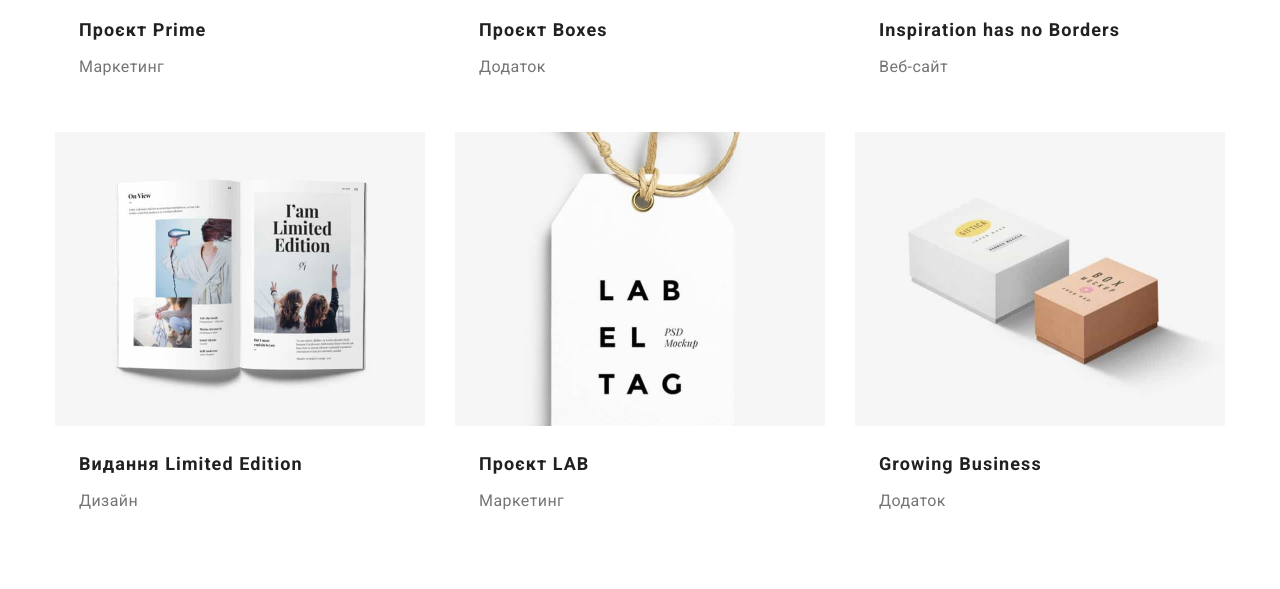
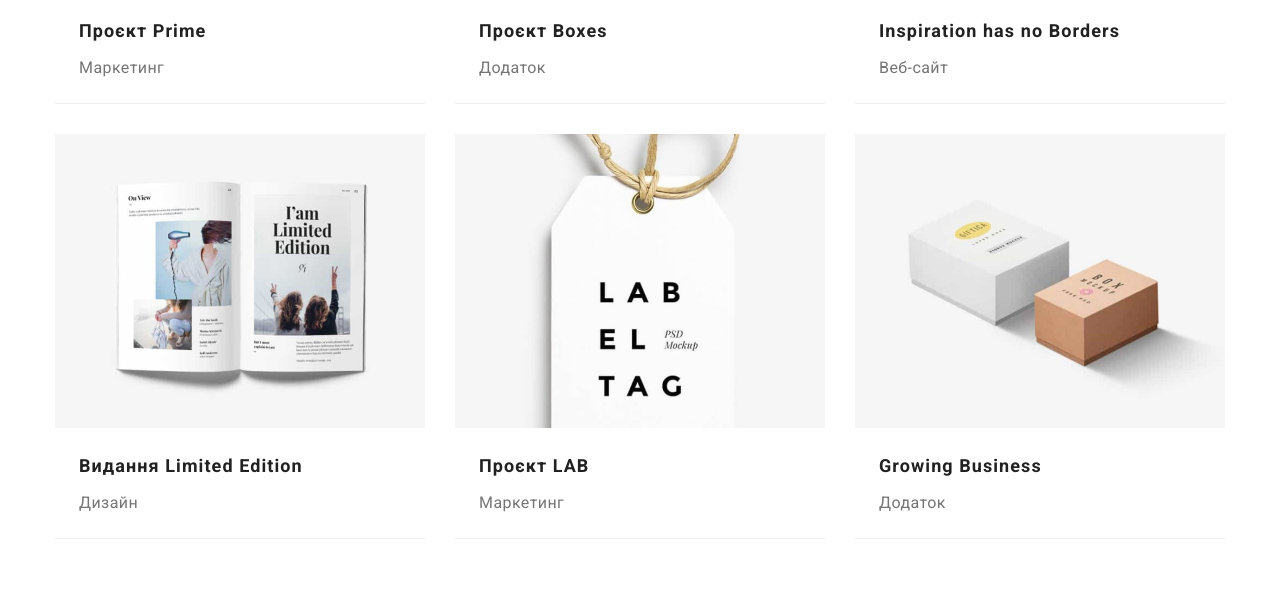
Before and after one commit to MomotOleksandr/goit-markup-hw-03, a plain HTML site: page portfolio.html in a window 1280 px wide. Shown: the part 975-1564 px from the top of the page. Drawn offline with nearby package versions, Linux system fonts and the light colour scheme.

Commit message:
homework3 ver2
add border-bottom

```diff
--- a/css/styles.css
+++ b/css/styles.css
@@ -11,6 +11,7 @@
     --special-backgroundcolor: #2F303A;
     --specialbutton-backgroundcolor: #188CE8;
     --border-color: #ECECEC;
+    --border-second-color: #EEEEEE;
 }
 body {
     font-family: 'Roboto', sans-serif;
@@ -238,6 +239,7 @@ button {
 .section-item {
     margin-right: 30px;
     margin-bottom: 30px;
+    border-bottom: 1px solid var(--border-second-color);
 }
 .section-item:nth-child(3n) {
     margin-right: 0;
```
